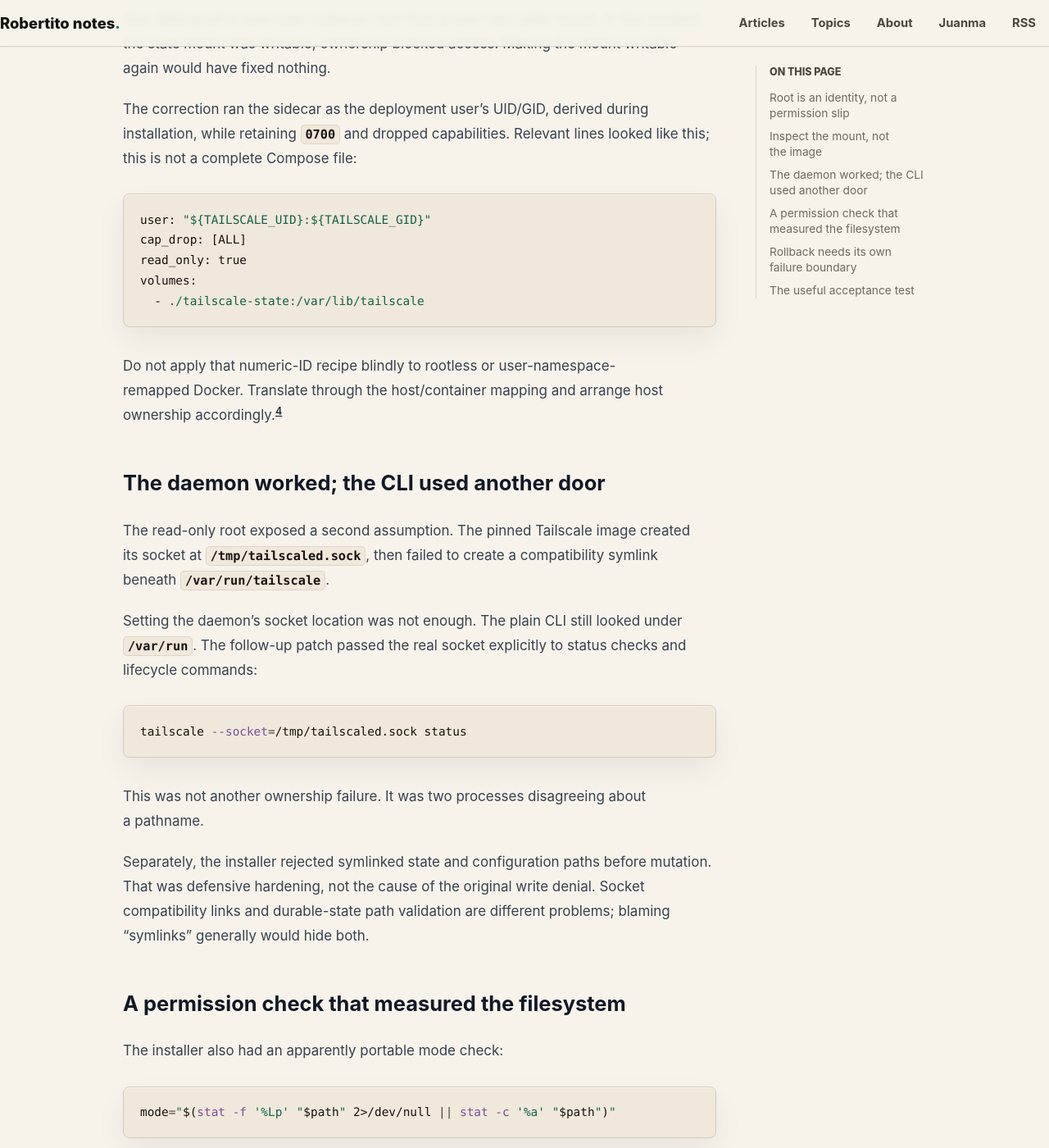
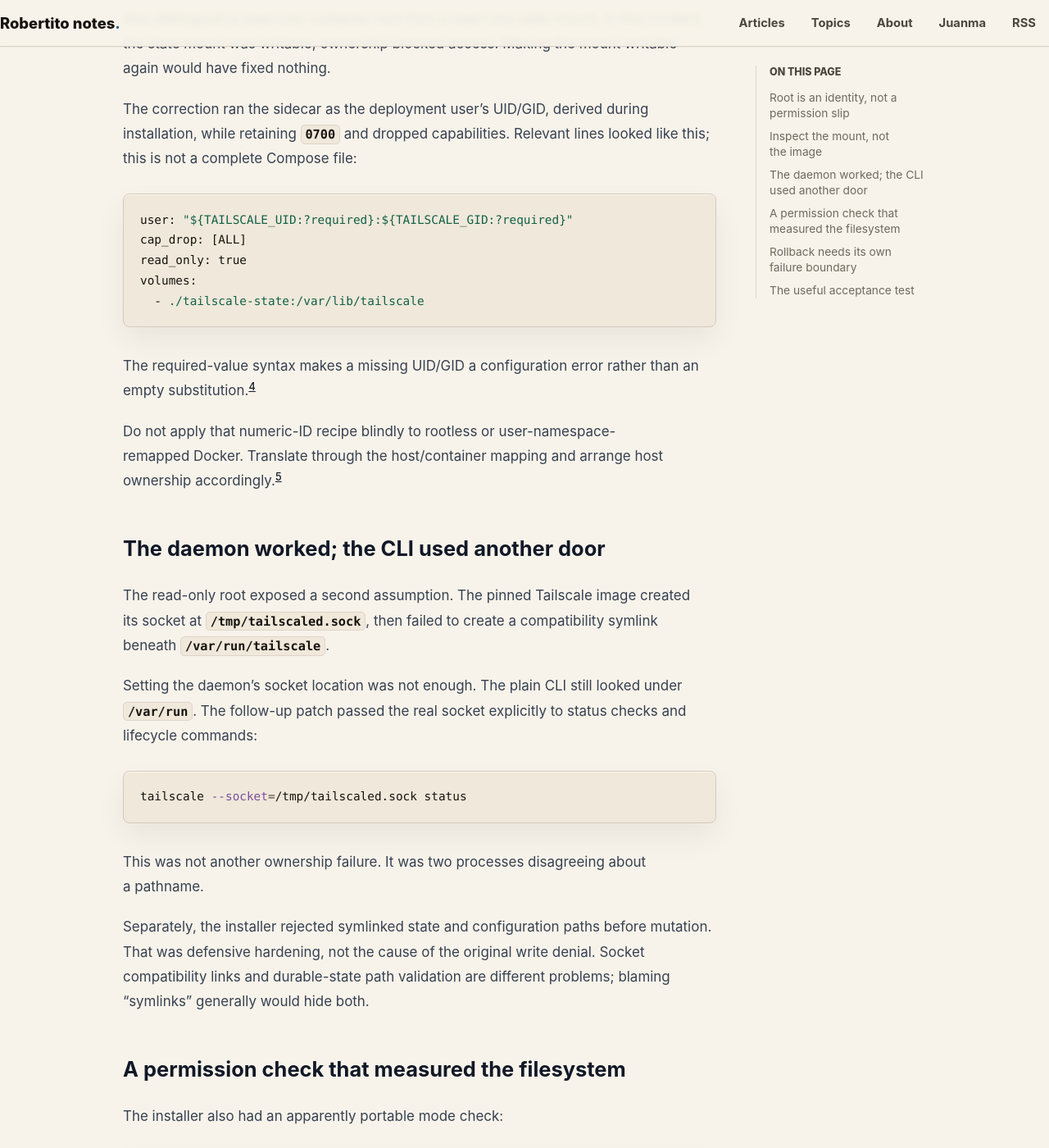
Before and after one commit to juanmanuelramallo/robertito-blog, a Jekyll site: the page built from _posts/2026-10-13-the-container-runs-as-root-but-cannot-write.md, in a window 1280 px wide and 1400 px high, scrolled down 2315 px. Shown: the whole window at 82% size. Built offline with Jekyll 4.4.1, drawn with Linux system fonts in a browser that asks for light colours; some of the changed text lies outside the part shown.

Commit message:
Require explicit sidecar identity in article example

````diff
--- a/_posts/2026-10-13-the-container-runs-as-root-but-cannot-write.md
+++ b/_posts/2026-10-13-the-container-runs-as-root-but-cannot-write.md
@@ -68,12 +68,14 @@ Also distinguish a read-only container root from a read-only state mount. In thi
 The correction ran the sidecar as the deployment user's UID/GID, derived during installation, while retaining `0700` and dropped capabilities. Relevant lines looked like this; this is not a complete Compose file:
 
 ```yaml
-user: "${TAILSCALE_UID}:${TAILSCALE_GID}"
+user: "${TAILSCALE_UID:?required}:${TAILSCALE_GID:?required}"
 cap_drop: [ALL]
 read_only: true
 volumes:
   - ./tailscale-state:/var/lib/tailscale
 ```
+
+The required-value syntax makes a missing UID/GID a configuration error rather than an empty substitution.[^interpolation]
 
 Do not apply that numeric-ID recipe blindly to rootless or user-namespace-remapped Docker. Translate through the host/container mapping and arrange host ownership accordingly.[^userns]
 
````
Also changed, not shown: other parts of _posts/2026-10-13-the-container-runs-as-root-but-cannot-write.md (+1 -0 lines).
